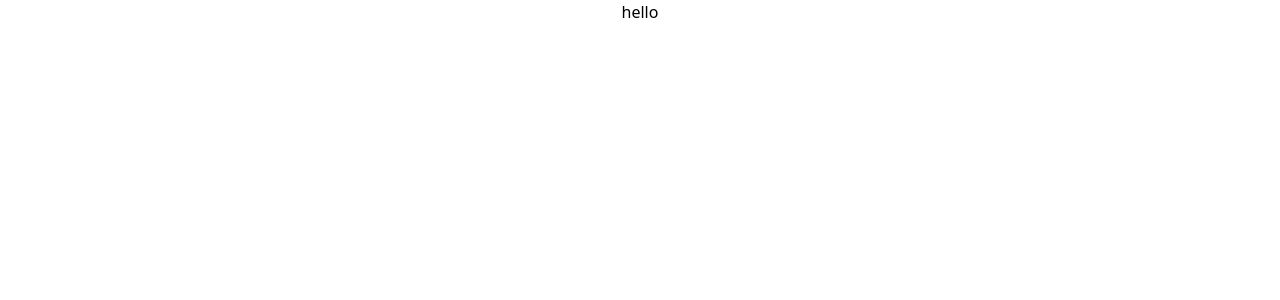
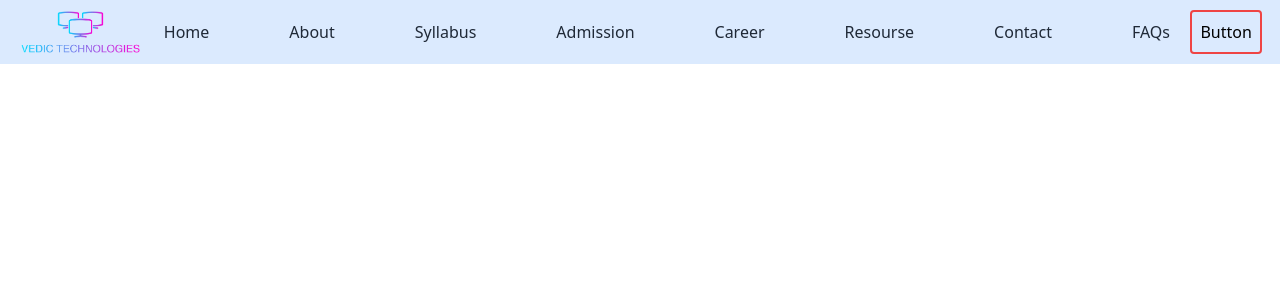
Before and after one commit to abhinavbgpgit/vedic-BCA, a React (Create React App) app: page / in a window 1280 px wide. Shown: the top 300 px of the page. Built offline with nearby package versions, Linux system fonts and the light colour scheme.

Commit message:
added navabar(demo)

```diff
--- a/public/index.html
+++ b/public/index.html
@@ -24,7 +24,7 @@
       work correctly both with client-side routing and a non-root public URL.
       Learn how to configure a non-root public URL by running `npm run build`.
     -->
-    <title>React App</title>
+    <title>Vedic Technologies</title>
   </head>
   <body>
     <noscript>You need to enable JavaScript to run this app.</noscript>
--- a/src/App.js
+++ b/src/App.js
@@ -1,11 +1,12 @@
 import logo from './logo.svg';
 import './App.css';
+import Navbar from '../src/components/navbar'
 
 function App() {
-  // amanraj
+
   return (
     <div className="App ">
-     hello
+<Navbar/>
     </div>
   );
 }
--- a/src/components/navbar.js
+++ b/src/components/navbar.js
@@ -1,5 +1,5 @@
 import React, { useState } from 'react'
-import logo from "../assets/Color logo - no background.png";
+import logo from "../assests/Color logo - no background.png";
 import { FontAwesomeIcon } from '@fortawesome/react-fontawesome'
 import {faHouse} from '@fortawesome/free-solid-svg-icons'
 
```
Also changed, not shown: src/assests/Color logo - no background.png (added), 1 other file (tests, documents, lock files or other folders).
